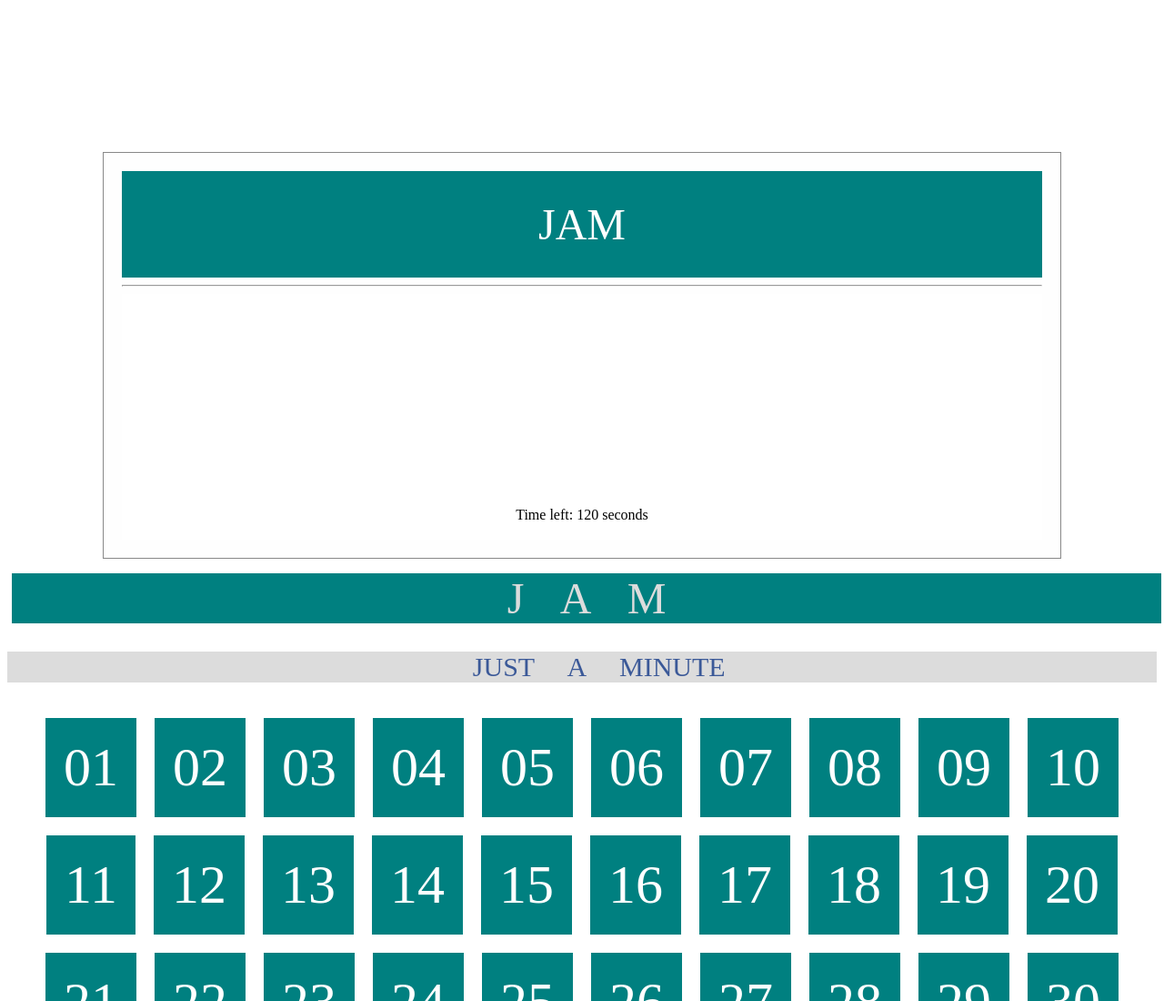
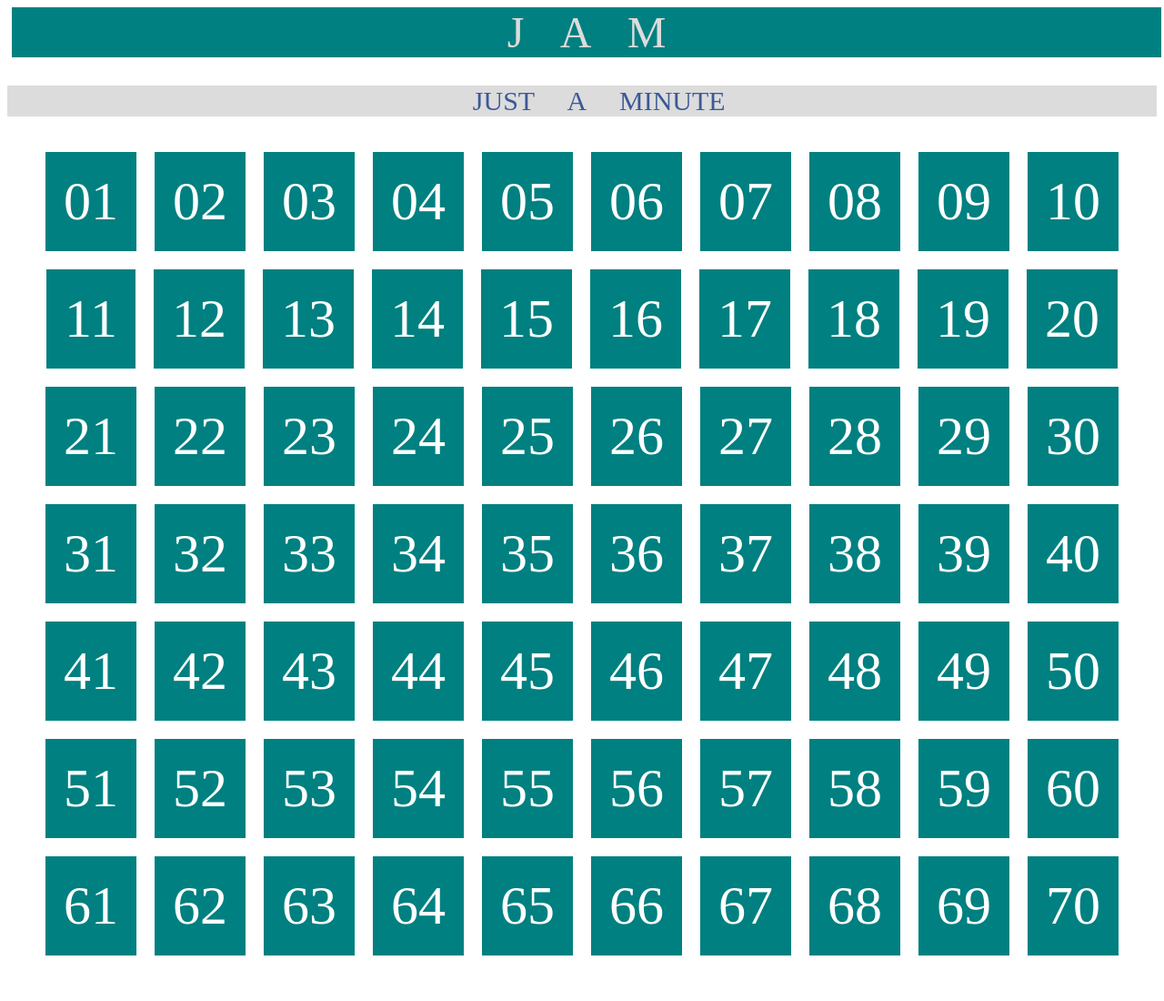
Before and after one commit to santhoshsai4517/JAM, a website with bundled scripts: page index.html in a window 1280 px wide. Shown: the top 1100 px of the page at 91% size. After the commit the page ends 1068 px from the top, so only its background shows below. Built offline with nearby package versions, Linux system fonts and the light colour scheme.

Commit message:
Update index.html

```diff
--- a/index.html
+++ b/index.html
@@ -6,7 +6,7 @@
 </head>
 <body>
     <!-- <button id="openModal">Open Modal</button> -->
-    <div id="modal" class="modal1">
+    <div id="modal" class="modal">
         <div class="modal-content">
                 <div id="header">
                 <p align="center">
```
